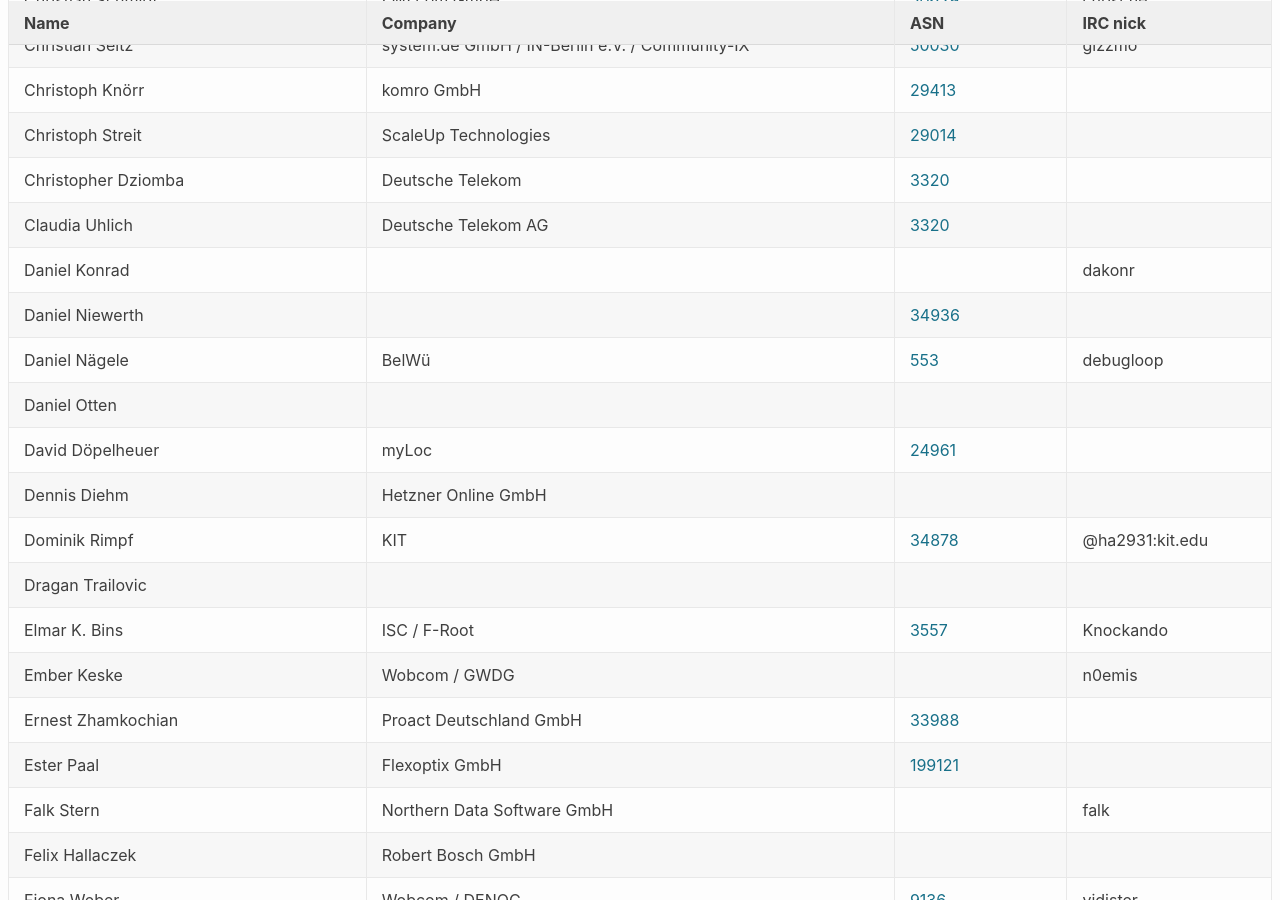
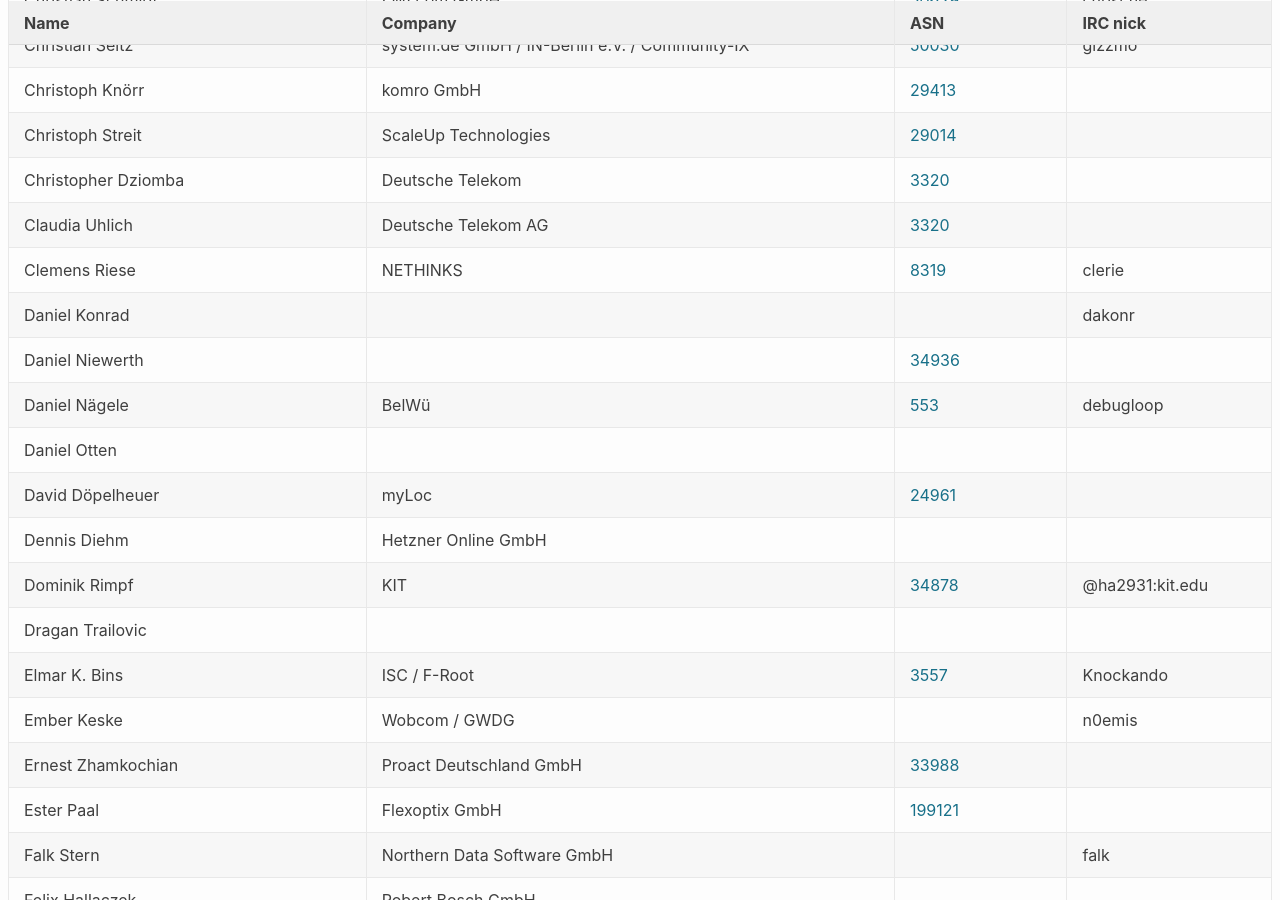
Before and after one commit to denog/pretix-attendeelist, a Jekyll site: the page built from denog14/index.md, in a window 1280 px wide and 900 px high, scrolled down 1279 px. Built offline with Jekyll 4.4.1, drawn with Linux system fonts in a browser that asks for light colours.

Commit message:
Latest data: Sun Oct 16 16:11:14 UTC 2022

```diff
--- a/_data/attendees_denog14_onsite.json
+++ b/_data/attendees_denog14_onsite.json
@@ -178,6 +178,12 @@
     "company": "Deutsche Telekom AG",
     "irc": null,
     "asn": "3320"
+  },
+  {
+    "name": "Clemens Riese",
+    "company": "NETHINKS",
+    "irc": "clerie",
+    "asn": "8319"
   },
   {
     "name": "Daniel Konrad",
```
